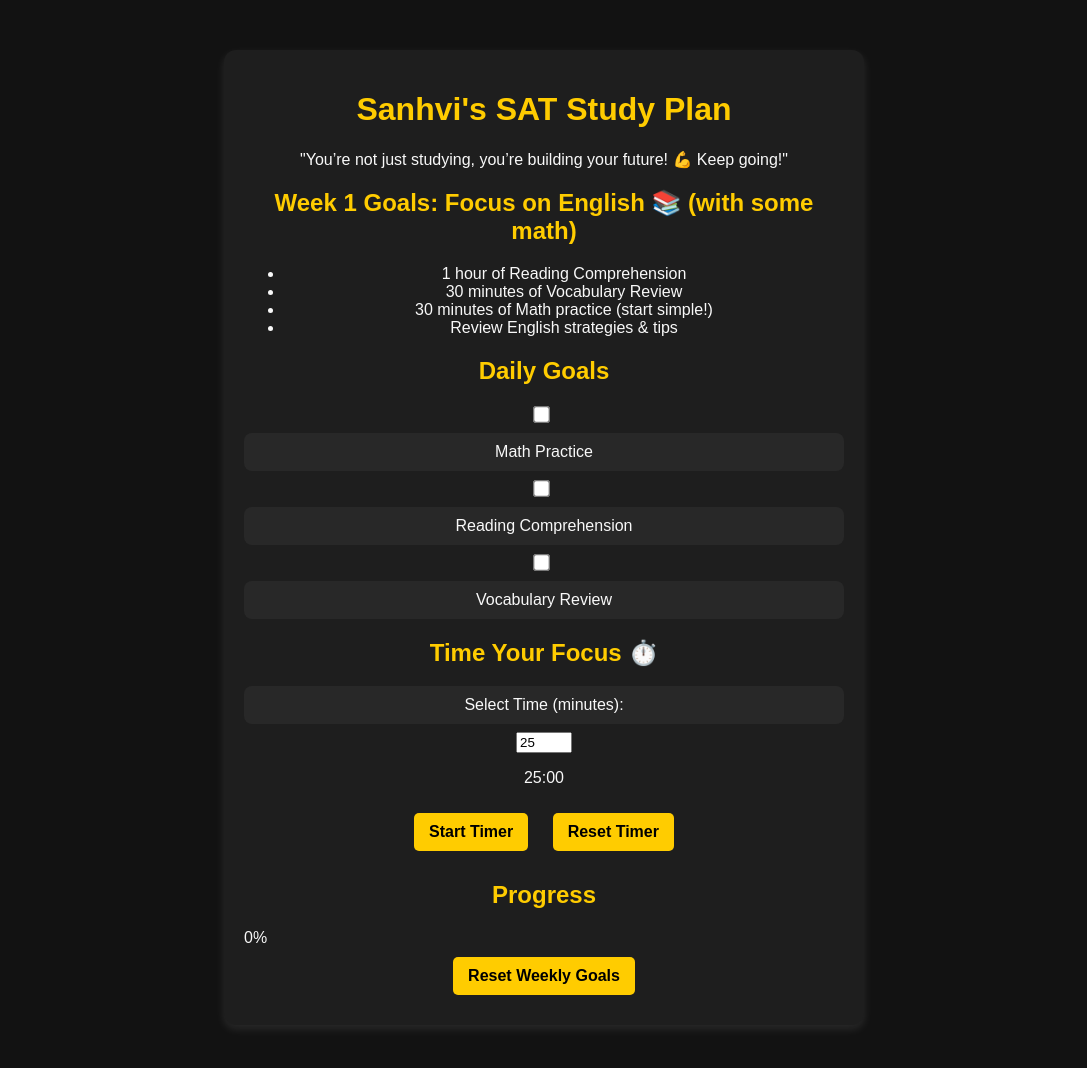
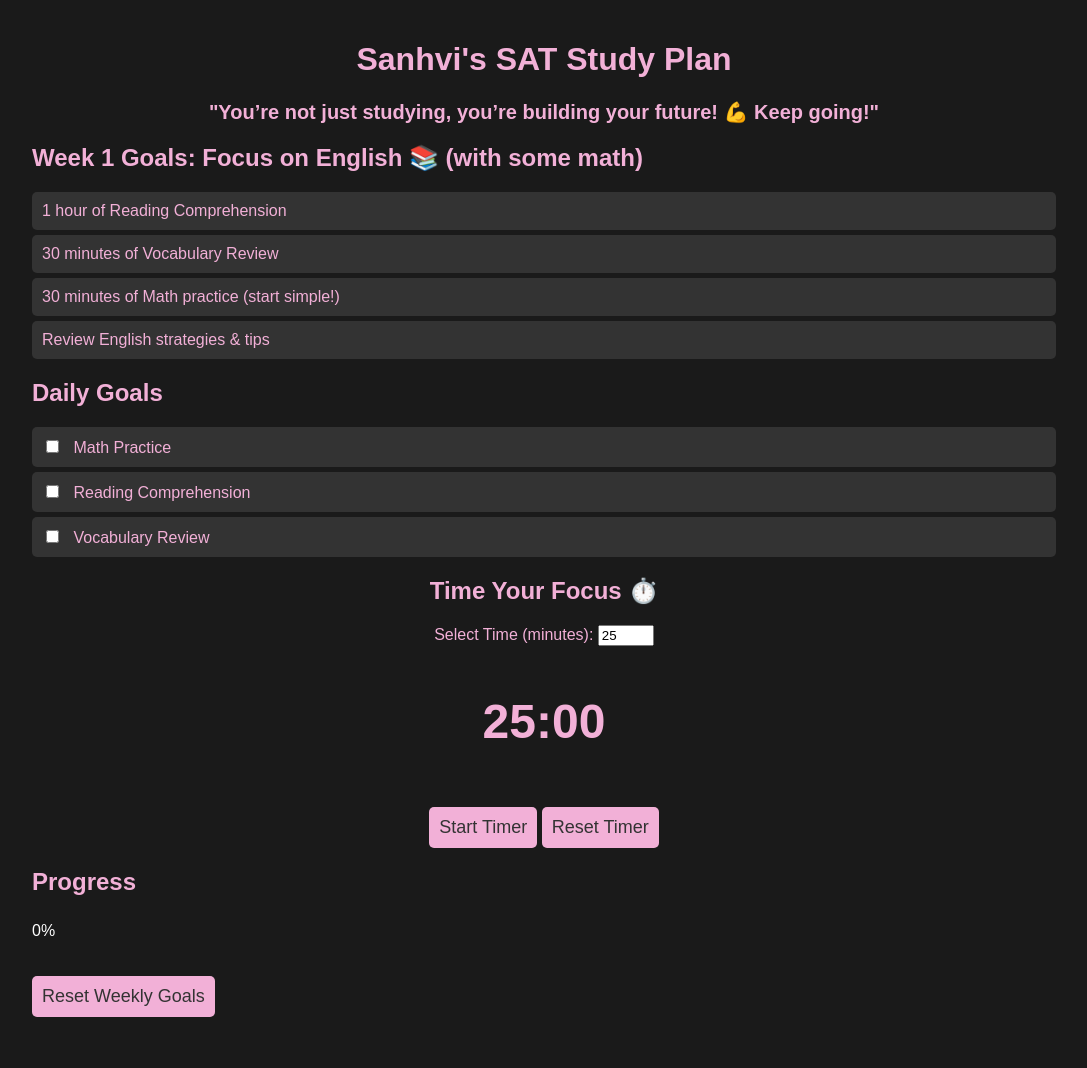
Before and after one commit to sannannn/sat-study-app, a plain HTML site: page index.html in a window 1280 px wide. Shown: the whole page, without its empty margins (96-1183 px from the left). After the commit the page ends 1037 px from the top, so only its background shows below. Drawn offline with Linux system fonts and the light colour scheme.

Commit message:
Update styles.css

```diff
--- a/styles.css
+++ b/styles.css
@@ -1,73 +1,119 @@
-/* Dark, aesthetic theme */
 body {
-    background-color: #121212;
-    color: #f8f8f8;
-    font-family: 'Poppins', sans-serif;
-    text-align: center;
+  background-color: #1a1a1a;
+  color: #f2b0d7; /* Pink text */
+  font-family: Arial, sans-serif;
   margin: 0;
   padding: 0;
 }
 
 .container {
-    max-width: 600px;
-    margin: 50px auto;
-    background: #1e1e1e;
+  width: 80%;
+  margin: 0 auto;
   padding: 20px;
-    border-radius: 12px;
-    box-shadow: 0 4px 10px rgba(255, 255, 255, 0.1);
 }
 
-h1, h2 {
-    color: #ffcc00;
+.header {
+  text-align: center;
+  color: #f2b0d7; /* Pink header */
 }
 
-.gold {
-    color: #ffcc00;
+.motivation {
+  text-align: center;
+  font-size: 20px;
+  margin-top: 10px;
+  color: #f2b0d7;
   font-weight: bold;
 }
 
-label {
-    display: block;
-    background: #282828;
-    margin: 8px 0;
-    padding: 10px;
-    border-radius: 8px;
-    cursor: pointer;
-    transition: 0.3s;
+h2 {
+  color: #f2b0d7;
 }
 
-label:hover {
-    background: #3a3a3a;
+h3 {
+  color: #f2b0d7;
+  font-size: 18px;
+}
+
+.weekly-goals ul {
+  list-style-type: none;
+  padding: 0;
+}
+
+.weekly-goals li {
+  background-color: #333;
+  color: #f2b0d7;
+  margin: 5px 0;
+  padding: 10px;
+  border-radius: 5px;
+}
+
+.goals {
+  margin-top: 20px;
+}
+
+.goal-item {
+  background-color: #333;
+  color: #f2b0d7;
+  padding: 10px;
+  border-radius: 5px;
+  margin-bottom: 5px;
 }
 
 input[type="checkbox"] {
   margin-right: 10px;
-    transform: scale(1.3);
 }
 
-/* Timer styles */
 .timer {
+  margin-top: 20px;
+  text-align: center;
+}
+
+#timerDisplay {
+  font-size: 48px;
+  font-weight: bold;
+}
+
+button {
+  background-color: #f2b0d7;
+  color: #333;
+  font-size: 18px;
+  padding: 10px;
+  border: none;
+  border-radius: 5px;
+  margin-top: 10px;
+  cursor: pointer;
+}
+
+button:hover {
+  background-color: #f285d5;
+}
+
+.progress-section {
   margin-top: 20px;
 }
 
-#time {
-    font-size: 2rem;
-    font-weight: bold;
-    color: #ffcc00;
+.progress-bar {
+  width: 0;
+  height: 30px;
+  background-color: #f2b0d7;
+  color: white;
+  text-align: center;
+  line-height: 30px;
+  border-radius: 5px;
+  margin-top: 20px;
 }
 
-button {
-    background: #ffcc00;
+.reset-button {
+  background-color: #f2b0d7;
+  color: #333;
+  font-size: 18px;
+  padding: 10px;
   border: none;
-    padding: 10px 15px;
-    margin: 10px;
+  border-radius: 5px;
+  margin-top: 30px;
   cursor: pointer;
-    font-size: 1rem;
-    font-weight: bold;
-    border-radius: 5px;
-    transition: 0.3s;
 }
 
-button:hover {
-    background: #e6b800;
+.reset-button:hover {
+  background-color: #f285d5;
 }
```
Lines whose indentation alone changed are shown as unchanged.
